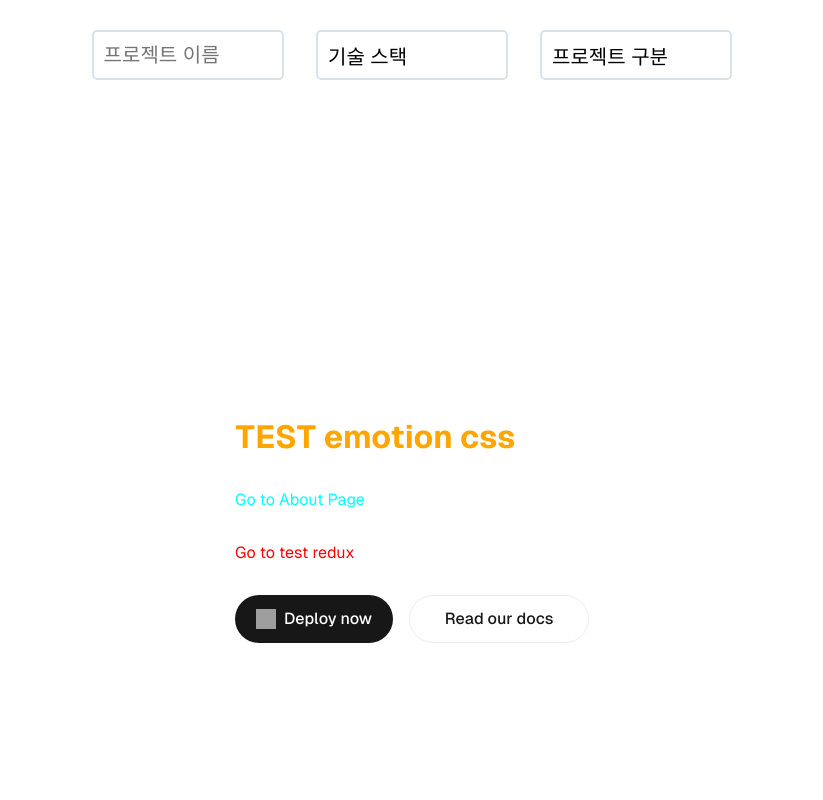
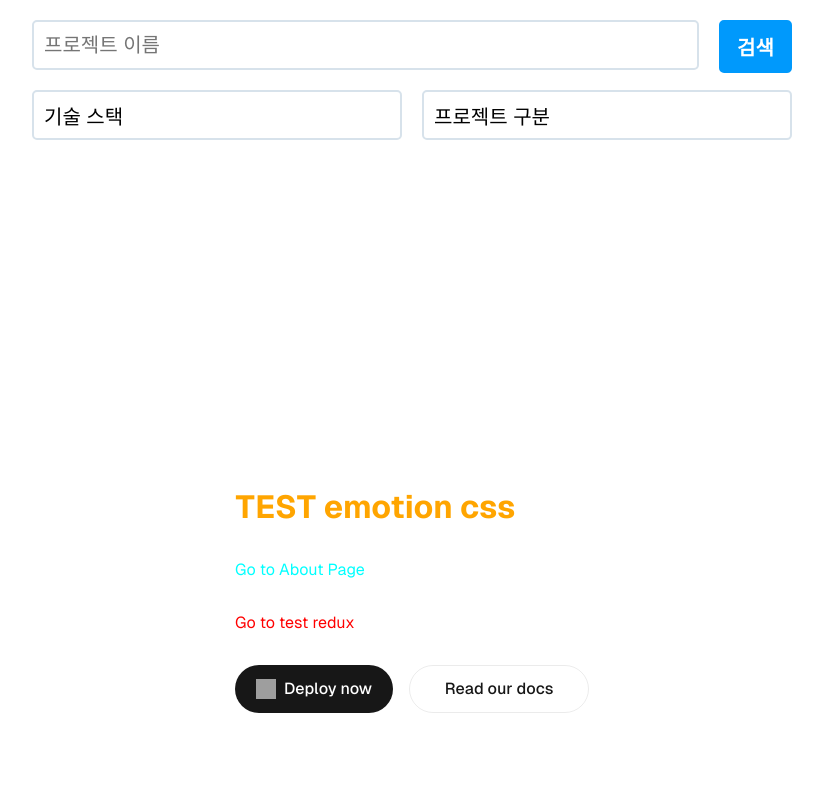
Before and after one commit to team-pofo/frontend, a Next.js app: page / in a window 1280 px wide. Shown: the top 800 px of the page, without its empty margins (228-1051 px from the left). Built offline with nearby package versions, Linux system fonts and the light colour scheme; grey boxes are pictures that could not be loaded.

Commit message:
검색 필터 UI 디자인 완성, 초기화 버튼 구현 완료

```diff
--- a/src/components/home/home-search.tsx
+++ b/src/components/home/home-search.tsx
@@ -2,12 +2,18 @@
 import * as style from "@/styles/homeSearchStyle";
 import { RootState, useAppDispatch } from "@/stores";
 import {
-  clickToggle,
+  clickStackToggle,
   inputStack,
   clickStack,
-} from "@/stores/search_project/searchProjectStackReducer";
-import { useState } from "react";
+  resetStack,
+} from "@/stores/search_project/searchProjectStacksReducer";
+import {
+  clickTypeToggle,
+  clickType,
+  resetType,
+} from "@/stores/search_project/searchProjectTypesReducer";
 import { useSelector } from "react-redux";
+import { searchProjectTypeSlice } from "@/stores/search_project/searchProjectTypesReducer";
 
 export function SearchName() {
   return (
@@ -22,16 +28,16 @@ export function SearchName() {
 
 export function SearchStack() {
   const dispatch = useAppDispatch();
-  const { toggle, stacks, selectedStacks } = useSelector(
+  const { stackToggle, stacks, selectedStacks } = useSelector(
     (state: RootState) => state.searchProjectStack
   );
   return (
     <style.SearchCard>
-      <style.SearchStackBtn onClick={() => dispatch(clickToggle())}>
+      <style.SearchStackBtn onClick={() => dispatch(clickStackToggle())}>
         기술 스택
       </style.SearchStackBtn>
 
-      {toggle && (
+      {stackToggle && (
         <style.SearchStackDropdown>
           <style.SearchStackNameInput
             type="text"
@@ -59,39 +65,29 @@ export function SearchStack() {
   );
 }
 
-export function SearchTypes({ items }: { items: string[] }) {
-  const [isOpen, setIsOpen] = useState(false);
-  const [selectedOptions, setSelectedOptions] = useState<string[]>([]);
-
-  const toggleDropdown = () => {
-    setIsOpen(!isOpen);
-  };
-
-  const handleCheckboxChange = (option: string) => {
-    if (selectedOptions.includes(option)) {
-      setSelectedOptions(selectedOptions.filter((item) => item !== option));
-    } else {
-      setSelectedOptions([...selectedOptions, option]);
-    }
-  };
+export function SearchTypes() {
+  const dispatch = useAppDispatch();
+  const { typeToggle, types, selectedTypes } = useSelector(
+    (state: RootState) => state.searchProjectType
+  );
   return (
     <style.SearchCard>
-      <style.SearchStackBtn onClick={toggleDropdown}>
+      <style.SearchStackBtn onClick={() => dispatch(clickTypeToggle())}>
         프로젝트 구분
       </style.SearchStackBtn>
 
-      {isOpen && (
+      {typeToggle && (
         <style.SearchStackDropdown>
-          {items.map((option, index) => (
+          {types.map((type, index) => (
             <div key={index}>
               <style.SearchDropdownLabel>
                 <style.SearchCheckbox
                   style={{ padding: "10px" }}
                   type="checkbox"
-                  checked={selectedOptions.includes(option)}
-                  onChange={() => handleCheckboxChange(option)}
+                  checked={selectedTypes.includes(type)}
+                  onChange={() => dispatch(clickType(type))}
                 ></style.SearchCheckbox>
-                {option}
+                {type}
               </style.SearchDropdownLabel>
             </div>
           ))}
@@ -103,8 +99,11 @@ export function SearchTypes({ items }: { items: string[] }) {
 
 export function SelectedStacks() {
   const dispatch = useAppDispatch();
-  const { toggle, stacks, selectedStacks } = useSelector(
+  const { stackToggle, stacks, selectedStacks } = useSelector(
     (state: RootState) => state.searchProjectStack
+  );
+  const { typeToggle, types, selectedTypes } = useSelector(
+    (state: RootState) => state.searchProjectType
   );
   return (
     <style.SearchSelectedStackContainer>
@@ -120,20 +119,49 @@ export function SelectedStacks() {
           </button>
         </style.SearchSelectedStackCard>
       ))}
+      {selectedTypes.map((type, index) => (
+        <style.SearchSelectedTypesCard>
+          {type}
+          <button
+            onClick={() => {
+              dispatch(clickType(type));
+            }}
+          >
+            &times;
+          </button>
+        </style.SearchSelectedTypesCard>
+      ))}
+      {!(selectedStacks.length == 0 && selectedTypes.length == 0) && (
+        <style.SearchResetBtn
+          onClick={() => {
+            dispatch(resetStack());
+            dispatch(resetType());
+          }}
+        >
+          초기화
+        </style.SearchResetBtn>
+      )}
     </style.SearchSelectedStackContainer>
   );
+}
+
+export function SearchBtn() {
+  return <style.SearchBtn>검색</style.SearchBtn>;
 }
 
 export default function SearchCardContainer() {
   const types = ["Web", "App", "Game"];
   return (
-    <div>
-      <style.SearchCardContainer>
+    <style.SearchContainer>
+      <style.SearchCardContainer1>
         <SearchName />
+        <SearchBtn />
+      </style.SearchCardContainer1>
+      <style.SearchCardContainer2>
         <SearchStack />
-        <SearchTypes items={types} />
-      </style.SearchCardContainer>
+        <SearchTypes />
+      </style.SearchCardContainer2>
       <SelectedStacks />
-    </div>
+    </style.SearchContainer>
   );
 }
--- a/src/stores/index.ts
+++ b/src/stores/index.ts
@@ -1,12 +1,14 @@
 import { configureStore } from "@reduxjs/toolkit";
 import { useDispatch } from "react-redux";
 import counterSlice from "./counterSlice";
-import searchProjectStackSlice from "./search_project/searchProjectStackReducer";
+import searchProjectStackSlice from "./search_project/searchProjectStacksReducer";
+import searchProjectTypeSlice from "./search_project/searchProjectTypesReducer";
 
 export const store = configureStore({
   reducer: {
     counter: counterSlice,
     searchProjectStack: searchProjectStackSlice,
+    searchProjectType: searchProjectTypeSlice,
   },
 });
 
--- /dev/null
+++ b/src/stores/search_project/searchProjectTypesReducer.ts
@@ -0,0 +1,44 @@
+import { createSlice } from "@reduxjs/toolkit";
+import { RootState } from "../index";
+
+interface SearchProjectType {
+  typeToggle: boolean;
+  types: String[];
+  selectedTypes: String[];
+}
+
+const initialState: SearchProjectType = {
+  typeToggle: false,
+  types: ["Web", "App", "Game"],
+  selectedTypes: [],
+};
+
+export const searchProjectTypeSlice = createSlice({
+  name: "searchProjectType",
+  initialState,
+  reducers: {
+    // "프로젝트 종류" 토글을 클릭하였을 때
+    clickTypeToggle: (state) => {
+      state.typeToggle = !state.typeToggle;
+    },
+    // 프로젝트 종류를 선택하였을 때
+    clickType: (state, action) => {
+      const stack = action.payload;
+      if (state.selectedTypes.includes(stack)) {
+        state.selectedTypes = state.selectedTypes.filter(
+          (item) => item !== stack
+        );
+      } else {
+        state.selectedTypes = [...state.selectedTypes, stack];
+      }
+    },
+    resetType: (state) => {
+      state.selectedTypes = [];
+    },
+  },
+});
+
+export const { clickTypeToggle, clickType, resetType } =
+  searchProjectTypeSlice.actions;
+
+export default searchProjectTypeSlice.reducer;
--- a/src/styles/homeSearchStyle.ts
+++ b/src/styles/homeSearchStyle.ts
@@ -1,32 +1,61 @@
 import styled from "@emotion/styled";
 
-export const SearchCardContainer = styled.div`
+const lightblue = "#0099FC";
+const blue = "#0078ff";
+const lightgrey = "#d7e2eb";
+const grey = "#b2c0cc";
+const lightorange = "#FFF3E0";
+const lightgreen = "#E0F2F1";
+
+export const SearchContainer = styled.div`
+  max-width: 800px;
+  align-items: center;
+  width: 100%;
+  padding: 20px 20px 0px 20px;
+  margin: auto;
+
+  @media (max-width: 600px) {
+    display: flex;
+    flex-direction: column;
+  }
+`;
+
+export const SearchCardContainer1 = styled.div`
   display: flex;
-  flex-wrap: wrap;
-  justify-content: space-between;
-  height: 50px;
-  width: 50%;
-  min-width: 500px;
-  margin: 0 auto;
-  margin-top: 30px;
-  margin-bottom: 10px;
+  width: 100%;
+  column-gap: 20px;
+`;
+
+export const SearchCardContainer2 = styled.div`
+  display: flex;
+  width: 100%;
+  column-gap: 20px;
+
+  @media (max-width: 600px) {
+    flex-direction: column;
+  }
 `;
 
 export const SearchCard = styled.div`
-  height: 100%;
-  width: 30%;
-  margin-bottom: 10px;
+  width: 100%;
+  height: 50px;
+  margin-bottom: 20px;
 `;
 
 export const SearchNameInput = styled.input`
-  border: 2px solid #d7e2eb;
+  border: 2px solid ${lightgrey};
   border-radius: 5px;
+  outline-color: ${blue};
   background: white;
   height: 100%;
   width: 100%;
   font-size: 20px;
-  padding-inline-start: 5%;
-  padding-inline-end: 5%;
+  padding-inline-start: 10px;
+  padding-inline-end: 10px;
+
+  &:hover {
+    border-color: ${blue};
+  }
 `;
 
 export const SearchStackBtn = styled.button`
@@ -34,7 +63,7 @@ export const SearchStackBtn = styled.button`
   justify-content: space-between;
   align-items: center;
   padding: 10px;
-  border: 2px solid #d7e2eb;
+  border: 2px solid ${lightgrey};
   border-radius: 5px;
   background-color: white;
   height: 100%;
@@ -49,7 +78,7 @@ export const SearchStackBtn = styled.button`
 
 export const SearchStackDropdown = styled.div`
   margin-top: 10px;
-  border: 2px solid #d7e2eb;
+  border: 2px solid ${lightgrey};
   border-radius: 5px;
   border-width: 2px;
   font-size: 20px;
@@ -66,13 +95,18 @@ export const SearchStackDropdown = styled.div`
 export const SearchStackNameInput = styled.input`
   border: 2px solid #d7e2eb;
   border-radius: 5px;
+  outline-color: ${blue};
   background: white;
   padding: 5px;
   margin-bottom: 10px;
   width: 100%;
   font-size: 20px;
-  padding-inline-start: 5%;
-  padding-inline-end: 5%;
+  padding-inline-start: 10px;
+  padding-inline-end: 10px;
+
+  &:hover {
+    border-color: ${blue};
+  }
 `;
 
 export const SearchDropdownLabel = styled.label`
@@ -94,18 +128,18 @@ export const SearchCheckbox = styled.input`
   appearance: none;
   width: 25px;
   height: 25px;
-  border: 2px solid #b2c0cc;
+  border: 2px solid ${grey};
   border-radius: 5px;
   position: relative;
   cursor: pointer;
 
   &:hover {
-    border: 2px solid #0078ff;
+    border: 2px solid ${blue};
   }
 
   &:checked {
-    border: 2px solid #0078ff;
-    background-color: #0078ff;
+    border: 2px solid ${blue};
+    background-color: ${blue};
   }
 
   &:checked::before {
@@ -119,12 +153,31 @@ export const SearchCheckbox = styled.input`
   }
 `;
 
+export const SearchBtn = styled.button`
+  text-align: center;
+  padding: 10px;
+  border: 2px solid ${lightblue};
+  border-radius: 5px;
+  background-color: ${lightblue};
+  color: white;
+  font-size: 5px;
+  font-weight: bold;
+  height: 100%;
+  width: 80px;
+  cursor: pointer;
+  font-size: 20px;
+
+  &:hover {
+    border: 2px solid ${blue};
+    background: ${blue};
+  }
+`;
+
 export const SearchSelectedStackContainer = styled.div`
   display: flex;
   flex-wrap: wrap;
   height: 30px;
-  width: 50%;
-  min-width: 500px;
+  width: 100%;
   margin: 0 auto;
   margin-bottom: 10px;
 `;
@@ -137,22 +190,71 @@ export const SearchSelectedStackCard = styled.div`
   margin-bottom: 10px;
   margin-right: 10px;
   border-radius: 5px;
-  background-color: #f0f0f0;
+  background-color: ${lightorange};
+  font-size: 20px;
 
   button {
     width: 20px;
     height: 20px;
     border: none;
-    background-color: #f0f0f0;
+    background-color: ${lightorange};
     margin-left: 5px;
     cursor: pointer;
     font-size: 25px;
     display: flex;
     justify-content: center;
     align-items: center;
+    font-size: 30px;
 
     &:hover {
       color: #0078ff;
     }
   }
 `;
+
+export const SearchSelectedTypesCard = styled.div`
+  display: flex;
+  justify-content: center;
+  align-items: center;
+  padding: 10px 10px 10px 20px;
+  margin-bottom: 10px;
+  margin-right: 10px;
+  border-radius: 5px;
+  background-color: ${lightgreen};
+  font-size: 20px;
+
+  button {
+    width: 20px;
+    height: 20px;
+    border: none;
+    background-color: ${lightgreen};
+    margin-left: 5px;
+    cursor: pointer;
+    font-size: 25px;
+    display: flex;
+    justify-content: center;
+    align-items: center;
+    font-size: 30px;
+
+    &:hover {
+      color: ${blue};
+    }
+  }
+`;
+
+export const SearchResetBtn = styled.div`
+  display: flex;
+  justify-content: center;
+  align-items: center;
+  padding: 10px 20px 10px 20px;
+  margin-bottom: 10px;
+  margin-right: 10px;
+  border-radius: 5px;
+  background-color: #d6ecfa;
+  font-size: 20px;
+  font-weight: bold;
+
+  &:hover {
+    color: red;
+  }
+`;
```
Also changed, not shown: src/stores/search_project/searchProjectStacksReducer.ts (renamed from src/stores/search_project/searchProjectStackReducer.ts, +14 -11 lines).
